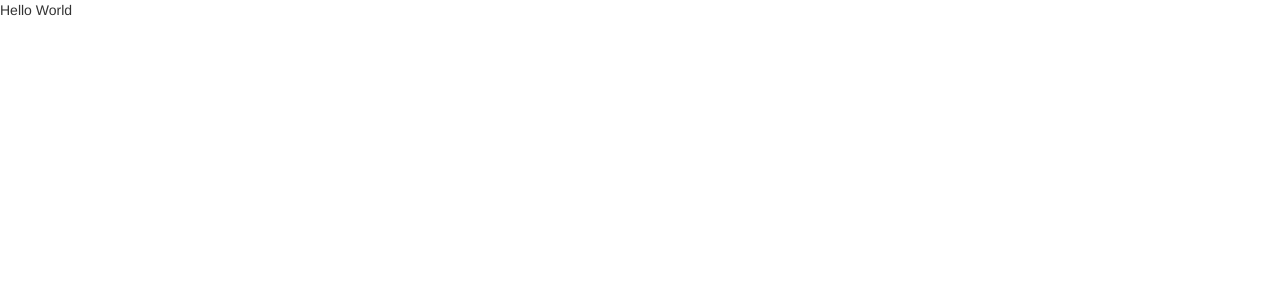
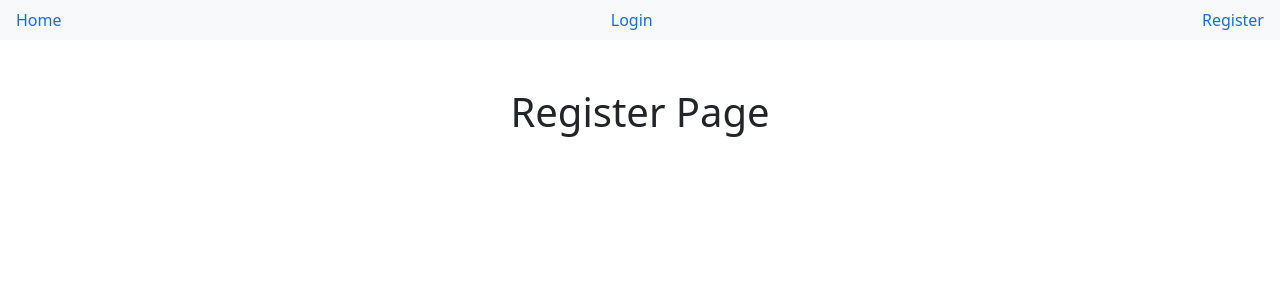
Before and after one commit to mahovsson/booking-app, a React (Create React App) app: page /register in a window 1280 px wide. Shown: the top 300 px of the page. Built offline with nearby package versions, Linux system fonts and the light colour scheme.

Commit message:
Main scope with routes and navbar

```diff
--- a/public/index.html
+++ b/public/index.html
@@ -10,8 +10,12 @@
       content="Web site created using create-react-app"
     />
     <link rel="apple-touch-icon" href="%PUBLIC_URL%/logo192.png" />
-    <link rel="stylesheet" href="https://stackpath.bootstrapcdn.com/bootstrap/3.4.1/css/bootstrap.min.css" integrity="sha384-HSMxcRTRxnN+Bdg0JdbxYKrThecOKuH5zCYotlSAcp1+c8xmyTe9GYg1l9a69psu" crossorigin="anonymous">
-    <link rel="manifest" href="%PUBLIC_URL%/manifest.json" />
+     <link
+      href="https://cdn.jsdelivr.net/npm/bootstrap@5.0.0-beta1/dist/css/bootstrap.min.css"
+      rel="stylesheet"
+      integrity="sha384-giJF6kkoqNQ00vy+HMDP7azOuL0xtbfIcaT9wjKHr8RbDVddVHyTfAAsrekwKmP1"
+      crossorigin="anonymous"
+    />
 
     <title>React App</title>
   </head>
--- a/src/App.js
+++ b/src/App.js
@@ -1,7 +1,27 @@
 import './App.css';
+import Home from './booking/Home';
+import Register from './auth/Register';
+import Login from './auth/Login';
+import Navigation from './components/Navigation.js/Navigation';
+import { BrowserRouter as Router, Route, Switch } from 'react-router-dom';
 
 function App() {
-	return <div className='App'>Hello World</div>;
+	return (
+		<Router>
+			<Navigation />
+			<Switch>
+				<Route exact path='/'>
+					<Home />
+				</Route>
+				<Route path='/login'>
+					<Login />
+				</Route>
+				<Route path='/register'>
+					<Register />
+				</Route>
+			</Switch>
+		</Router>
+	);
 }
 
 export default App;
--- /dev/null
+++ b/src/auth/Login.js
@@ -0,0 +1,7 @@
+const Login = () => {
+	return (
+		<div className='container-fluid h1 p-5 text-center'>Login Page</div>
+	);
+};
+
+export default Login;
--- /dev/null
+++ b/src/auth/Register.js
@@ -0,0 +1,7 @@
+const Register = () => {
+	return (
+		<div className='container-fluid h1 p-5 text-center'>Register Page</div>
+	);
+};
+
+export default Register;
--- /dev/null
+++ b/src/booking/Home.js
@@ -0,0 +1,7 @@
+const Home = () => {
+	return (
+		<div className='container-fluid h1 p-5 text-center'>Home Page</div>
+	);
+};
+
+export default Home;
--- /dev/null
+++ b/src/components/Navigation.js/Navigation.js
@@ -0,0 +1,19 @@
+import { Link } from 'react-router-dom';
+
+const Navigation = () => {
+	return (
+		<div className='nav bg-light d-flex justify-content-between'>
+			<Link className='nav-link' to='/'>
+				Home
+			</Link>
+			<Link className='nav-link' to='/login'>
+				Login
+			</Link>
+			<Link className='nav-link' to='/register'>
+				Register
+			</Link>
+		</div>
+	);
+};
+
+export default Navigation;
```
